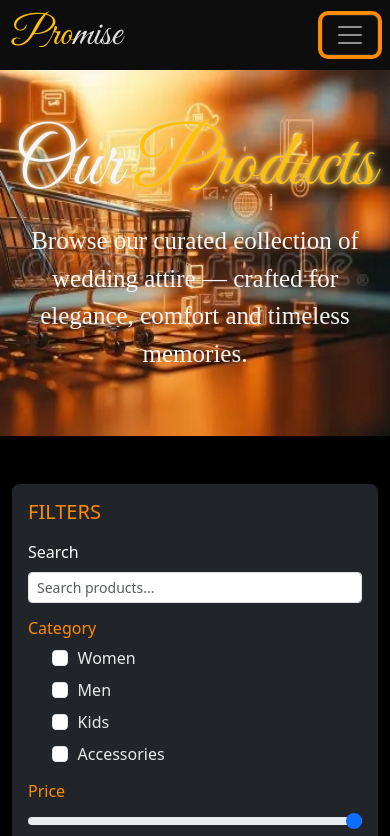
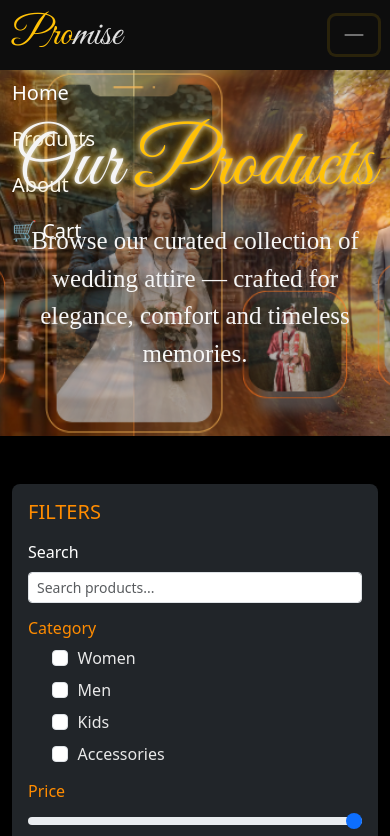
Before and after one commit to gervzsss/webapp, a website: page products.html in a window 390 px wide. Both pictures are taken after a click on the button 350 px from the left and 35 px from the top of the page. Shown: the top 836 px of the page. Drawn offline with nearby package versions, Linux system fonts and the light colour scheme; files that its build step writes are made by us from their sources; a web font is replaced by a local one.

Commit message:
Add lightweight navbar toggler script for static site
- Implemented a JavaScript solution for toggling the navbar without Bootstrap JS dependency.
- Added ARIA attributes for improved accessibility.
- Included functionality to close the navbar when clicking outside of it.
- Ensured the navbar resets its state on window resize for larger screens.

```diff
--- a/products.html
+++ b/products.html
@@ -37,7 +37,7 @@
 
   <!-- HERO (keeps same background and style as Home) -->
   <header class="text-center text-white py-5 bg-dark"
-    style="background: url('images/background.jpg') center/cover no-repeat">
+    style="background: url('images/background.png') center/cover no-repeat">
     <div class="container">
       <h1 class="display-4">
         <b>Our <span>Products</span></b>
@@ -85,7 +85,7 @@
             <h6 class="mb-2">Price</h6>
             <div class="mb-3">
               <input id="priceRange" type="range" class="form-range" min="0" max="1000" value="1000" />
-              <div class="text-muted">
+              <div class="text-light">
                 Up to: $<span id="priceVal">1000</span>
               </div>
             </div>
@@ -120,7 +120,7 @@
               </button>
             </div>
             <div class="d-flex gap-2 align-items-center">
-              <label class="me-2 text-muted">SORT</label>
+              <label class="text-light">SORT</label>
               <select id="sortSelect" class="form-select form-select-sm">
                 <option value="newest">Newest</option>
                 <option value="popular">Popular</option>
@@ -166,6 +166,7 @@
   <script src="scripts/products.js" defer></script>
   <script src="scripts/reveal.js" defer></script>
   <script src="scripts/cart-badge.js" defer></script>
+  <script src="scripts/navbar.js" defer></script>
 
   <!-- FOOTER (same as home.html) -->
   <footer class="bg-dark text-white text-center py-3">
--- a/scripts/cart.js
+++ b/scripts/cart.js
@@ -46,9 +46,9 @@
                 <div class="cart-media me-3"><img src="${item.img}" alt="${item.title}" /></div>
                 <div class="flex-fill">
                     <h5 class="mb-1">${item.title}</h5>
-                    <div class="meta text-muted mb-2">${item.meta}</div>
+                    <div class="meta text-light mb-2">${item.meta}</div>
                     <div class="d-flex align-items-center gap-3">
-                        <div class="price">${formatPrice(item.price)}</div>
+                        <div class="text-light">${formatPrice(item.price)}</div>
                         <div class="quantity">
                             <label class="visually-hidden">Quantity</label>
                             <input class="form-control form-control-sm qty qty-input" type="number" min="1" value="${item.qty}" />
--- /dev/null
+++ b/scripts/navbar.js
@@ -0,0 +1,48 @@
+// Lightweight navbar toggler for the static site
+// Works without Bootstrap JS dependency: toggles the .collapse element
+
+document.addEventListener('DOMContentLoaded', function () {
+  const toggler = document.querySelector('.navbar-toggler');
+  const collapse = document.querySelector('.navbar-collapse');
+  if (!toggler || !collapse) return;
+
+  // Ensure ARIA attributes exist for accessibility
+  if (!toggler.hasAttribute('aria-expanded')) toggler.setAttribute('aria-expanded', 'false');
+  if (!toggler.hasAttribute('aria-controls')) toggler.setAttribute('aria-controls', collapse.id || 'navbarCollapse');
+  if (!collapse.id) collapse.id = toggler.getAttribute('aria-controls') || 'navbarCollapse';
+
+  // Toggle function
+  function toggle() {
+    const isOpen = collapse.classList.contains('show');
+    collapse.classList.toggle('show');
+    toggler.classList.toggle('open', !isOpen);
+    toggler.setAttribute('aria-expanded', String(!isOpen));
+  }
+
+  // Close the collapse when clicking outside (optional, helpful on mobile)
+  function onDocumentClick(e) {
+    if (!collapse.classList.contains('show')) return;
+    if (collapse.contains(e.target) || toggler.contains(e.target)) return;
+    collapse.classList.remove('show');
+    toggler.classList.remove('open');
+    toggler.setAttribute('aria-expanded', 'false');
+  }
+
+  // Reset collapse state on large screens (so it doesn't remain open when resizing)
+  function onResize() {
+    // Mirror Bootstrap's lg breakpoint (992px)
+    if (window.innerWidth >= 992 && collapse.classList.contains('show')) {
+      collapse.classList.remove('show');
+      toggler.classList.remove('open');
+      toggler.setAttribute('aria-expanded', 'false');
+    }
+  }
+
+  toggler.addEventListener('click', function (e) {
+    e.preventDefault();
+    toggle();
+  });
+
+  document.addEventListener('click', onDocumentClick);
+  window.addEventListener('resize', onResize);
+});
--- a/styles.css
+++ b/styles.css
@@ -694,6 +694,11 @@ body {
 }
 
 /* Cart page styles */
+.subtotal {
+  color: #ff8c00;
+  font: bold;
+}
+
 .cart-list .cart-item {
   background: linear-gradient(180deg,
       rgba(20, 20, 20, 0.85),
@@ -903,3 +908,66 @@ body {
     font-size: 0.98rem;
   }
 }
+
+/* Navbar toggler animation (hamburger -> X) */
+.navbar-toggler {
+  width: 48px;
+  height: 38px;
+  padding: 6px;
+  position: relative;
+  display: inline-flex;
+  align-items: center;
+  justify-content: center;
+  border: none;
+  background: transparent;
+}
+
+.navbar-toggler .navbar-toggler-icon {
+  display: block;
+  width: 24px;
+  height: 2px;
+  background-color: #ffd27a;
+  /* match theme */
+  position: relative;
+  transition: background-color 180ms ease;
+}
+
+.navbar-toggler .navbar-toggler-icon::before,
+.navbar-toggler .navbar-toggler-icon::after {
+  content: '';
+  position: absolute;
+  left: 0;
+  width: 24px;
+  height: 2px;
+  background-color: inherit;
+  transition: transform 240ms cubic-bezier(.2, .9, .3, 1), top 180ms ease, opacity 160ms ease;
+}
+
+.navbar-toggler .navbar-toggler-icon::before {
+  top: -8px;
+}
+
+.navbar-toggler .navbar-toggler-icon::after {
+  top: 8px;
+}
+
+/* when open, animate into an X */
+.navbar-toggler.open .navbar-toggler-icon {
+  background-color: transparent;
+}
+
+.navbar-toggler.open .navbar-toggler-icon::before {
+  top: 0;
+  transform: rotate(45deg);
+}
+
+.navbar-toggler.open .navbar-toggler-icon::after {
+  top: 0;
+  transform: rotate(-45deg);
+}
+
+/* small accessibility/focus states */
+.navbar-toggler:focus {
+  outline: none;
+  box-shadow: 0 0 0 3px rgba(255, 193, 7, 0.12);
+}
```
Also changed, not shown: about.html (+3 -2 lines), cart.html (+4 -68 lines), home.html (+2 -1 lines), images/background.png (added), images/old-background.jpg (renamed from images/background.jpg).
